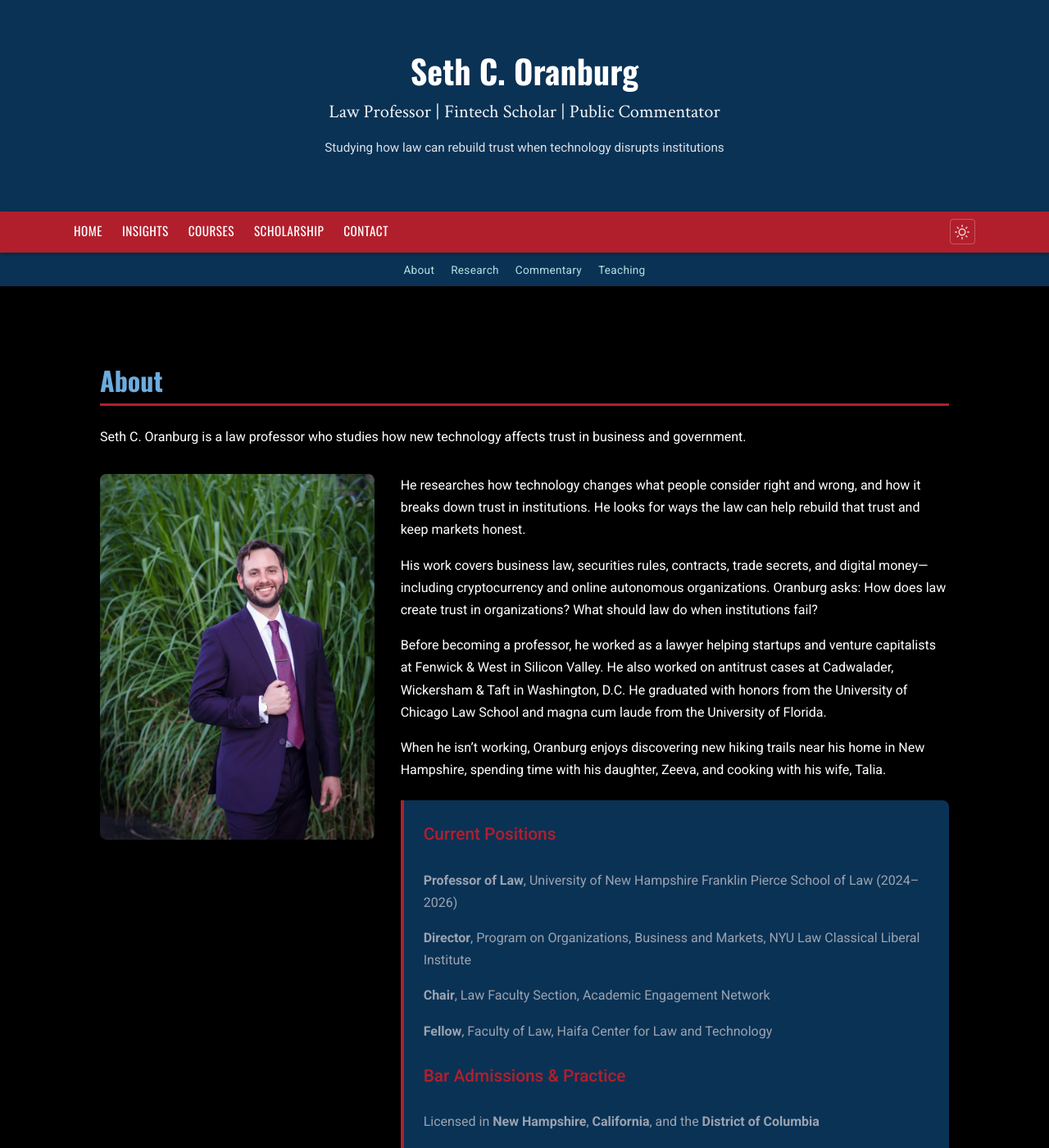
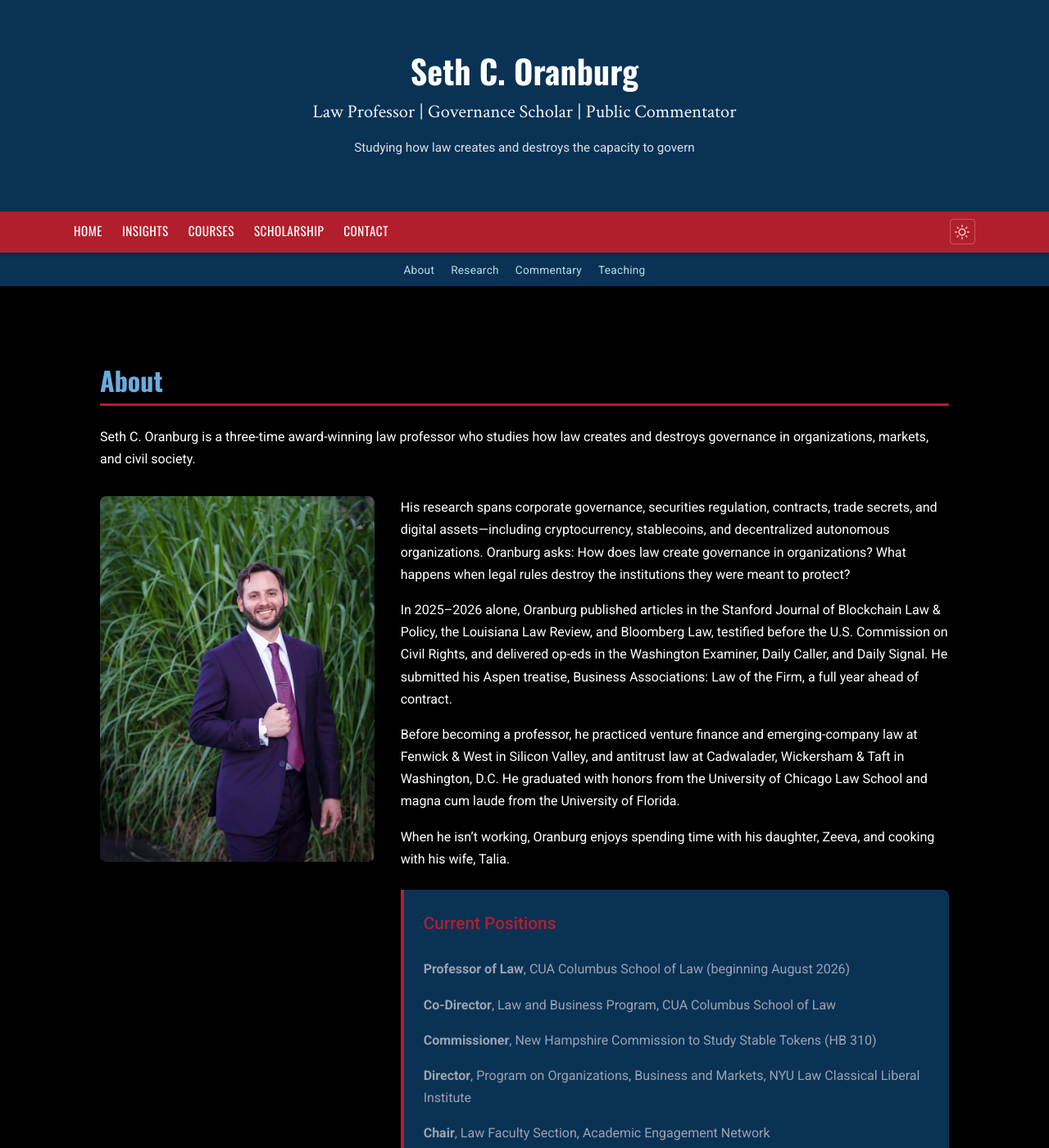
Before and after one commit to Oranburg/oranburg.github.io, a Jekyll site: the page built from index.html, in a window 1280 px wide and 1400 px high. Shown: the whole window at 82% size. Built offline with Jekyll 4.4.1, drawn with Linux system fonts in a browser that asks for light colours; some of the changed text lies outside the part shown.

Commit message:
Update profile: CUA appointment, triptych section, new op-eds, Shofar article
- Bio: three-time teaching award winner, 2025-26 output highlights, CUA + NH Commission positions
- New section: Governance Triptych (Law & Governance, Open Secrets, Judgment Proof)
- Commentary: add Daily Caller, Daily Signal, Washington Examiner op-eds
- Scholarship: add "Why I Am Not a Zionist" (Shofar, forthcoming)
- Fix: Sovereign Charities status from published to forthcoming (no LR placement yet)

Co-Authored-By: Claude Opus 4.6 (1M context) <noreply@anthropic.com>

```diff
--- a/index.html
+++ b/index.html
@@ -2,31 +2,33 @@
 layout: default
 title: Home
 home: true
-tagline: "Law Professor | Fintech Scholar | Public Commentator"
-hero_subtitle: "Studying how law can rebuild trust when technology disrupts institutions"
-description: "Seth C. Oranburg is a law professor specializing in corporate law, contracts, trade secrets, fintech, and digital assets. Author of 6 books and 50+ publications."
+tagline: "Law Professor | Governance Scholar | Public Commentator"
+hero_subtitle: "Studying how law creates and destroys the capacity to govern"
+description: "Seth C. Oranburg is a law professor specializing in governance, corporate law, contracts, trade secrets, and digital assets. Author of 8 books and 50+ publications."
 ---
 
 <section id="about">
     <h2>About</h2>
-    <p>Seth C. Oranburg is a law professor who studies how new technology affects trust in business and government.</p>
+    <p>Seth C. Oranburg is a three-time award-winning law professor who studies how law creates and destroys governance in organizations, markets, and civil society.</p>
     <div class="bio-grid">
         <div class="bio-image">
             <img src="/images/SCO%20-%20Purple%20Suit.jpg" alt="Professor Seth Oranburg" loading="lazy" width="801" height="1200">
         </div>
         <div>
-            <p>He researches how technology changes what people consider right and wrong, and how it breaks down trust in institutions. He looks for ways the law can help rebuild that trust and keep markets honest.</p>
+            <p>His research spans corporate governance, securities regulation, contracts, trade secrets, and digital assets&mdash;including cryptocurrency, stablecoins, and decentralized autonomous organizations. Oranburg asks: How does law create governance in organizations? What happens when legal rules destroy the institutions they were meant to protect?</p>
 
-            <p>His work covers business law, securities rules, contracts, trade secrets, and digital money&mdash;including cryptocurrency and online autonomous organizations. Oranburg asks: How does law create trust in organizations? What should law do when institutions fail?</p>
+            <p>In 2025&ndash;2026 alone, Oranburg published articles in the Stanford Journal of Blockchain Law &amp; Policy, the Louisiana Law Review, and Bloomberg Law, testified before the U.S. Commission on Civil Rights, and delivered op-eds in the Washington Examiner, Daily Caller, and Daily Signal. He submitted his Aspen treatise, Business Associations: Law of the Firm, a full year ahead of contract.</p>
 
-            <p>Before becoming a professor, he worked as a lawyer helping startups and venture capitalists at Fenwick &amp; West in Silicon Valley. He also worked on antitrust cases at Cadwalader, Wickersham &amp; Taft in Washington, D.C. He graduated with honors from the University of Chicago Law School and magna cum laude from the University of Florida.</p>
+            <p>Before becoming a professor, he practiced venture finance and emerging-company law at Fenwick &amp; West in Silicon Valley, and antitrust law at Cadwalader, Wickersham &amp; Taft in Washington, D.C. He graduated with honors from the University of Chicago Law School and magna cum laude from the University of Florida.</p>
 
-            <p>When he isn&rsquo;t working, Oranburg enjoys discovering new hiking trails near his home in New Hampshire, spending time with his daughter, Zeeva, and cooking with his wife, Talia.</p>
+            <p>When he isn&rsquo;t working, Oranburg enjoys spending time with his daughter, Zeeva, and cooking with his wife, Talia.</p>
 
             <div class="positions">
                 <h4>Current Positions</h4>
                 <ul>
-                    <li><strong>Professor of Law</strong>, University of New Hampshire Franklin Pierce School of Law (2024&ndash;2026)</li>
+                    <li><strong>Professor of Law</strong>, CUA Columbus School of Law (beginning August 2026)</li>
+                    <li><strong>Co-Director</strong>, Law and Business Program, CUA Columbus School of Law</li>
+                    <li><strong>Commissioner</strong>, New Hampshire Commission to Study Stable Tokens (HB 310)</li>
                     <li><strong>Director</strong>, Program on Organizations, Business and Markets, NYU Law Classical Liberal Institute</li>
                     <li><strong>Chair</strong>, Law Faculty Section, Academic Engagement Network</li>
                     <li><strong>Fellow</strong>, Faculty of Law, Haifa Center for Law and Technology</li>
@@ -42,9 +44,28 @@ description: "Seth C. Oranburg is a law professor specializing in corporate law,
     </div>
 </section>
 
+<section id="triptych">
+    <h2>The Governance Triptych</h2>
+    <p>Three book-length manuscripts, completed in 2025&ndash;2026, that develop a unified theory of how law creates, supports, and destroys governance.</p>
+    <div class="book-grid">
+        <div class="book-card">
+            <div class="book-title">Law and Governance</div>
+            <div class="book-publisher">The theoretical framework. Defines governance as a club good and shows how legal rules systematically undersupply it. Targeting Cambridge UP / Stanford UP.</div>
+        </div>
+        <div class="book-card">
+            <div class="book-title">Open Secrets</div>
+            <div class="book-publisher">The application. Shows how DAO governance reconfigures value capture in open innovation ecosystems, bridging trade secret law and blockchain governance.</div>
+        </div>
+        <div class="book-card">
+            <div class="book-title">Judgment Proof</div>
+            <div class="book-publisher">The trade press companion. Argues that modern institutions have engineered out the faculty of judgment&mdash;and that law has two purposes, foundation and scaffolding, but has forgotten the second.</div>
+        </div>
+    </div>
+</section>
+
 <section id="research">
     <h2>Research &amp; Publications</h2>
-    <p>Oranburg's scholarship examines how law structures organizations, governs markets, and responds to technological change. His books and articles span corporate law, securities regulation, fintech, and trade secrets.</p>
+    <p>Oranburg's scholarship examines how law structures organizations, governs markets, and responds to technological change. His books and articles span corporate law, securities regulation, governance theory, and trade secrets.</p>
 
     <h3>Books</h3>
     <p>Casebooks, treatises, and monographs on business law, contracts, trade secrets, and financial technology.</p>
```
Also changed, not shown: _data/commentary.yml (+29 -6 lines), _data/scholarship.yml (+24 -3 lines).
